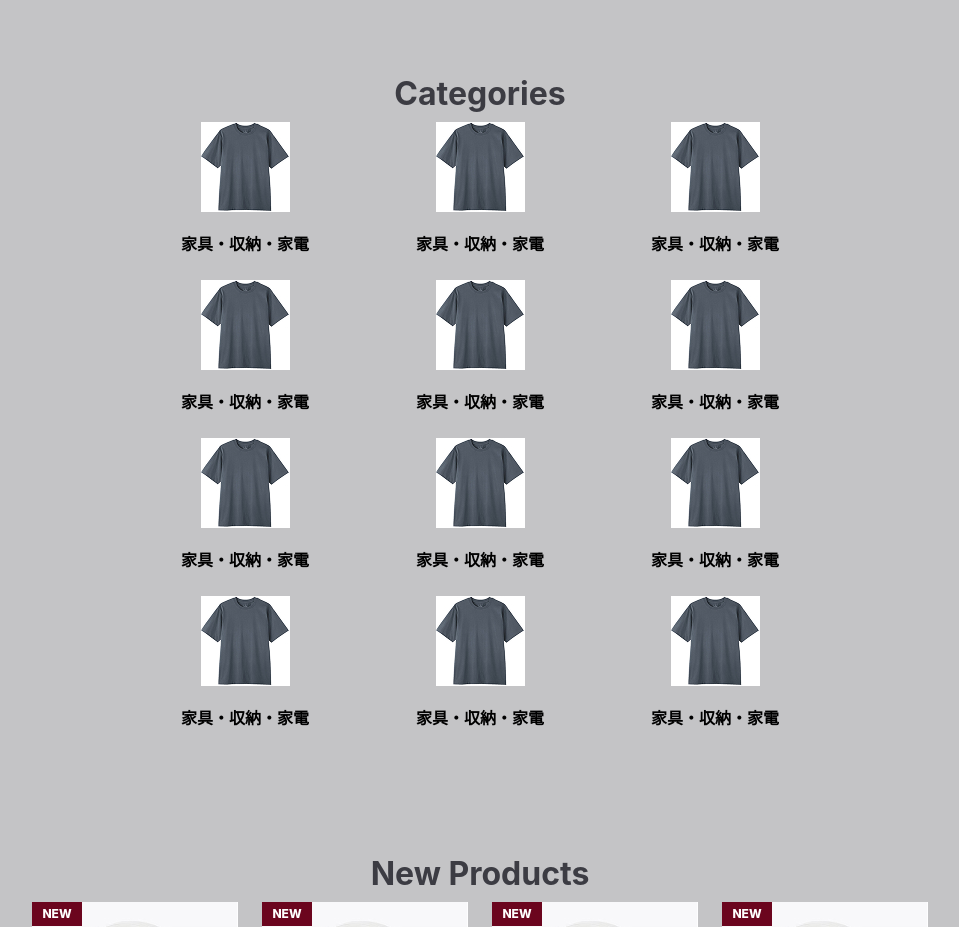
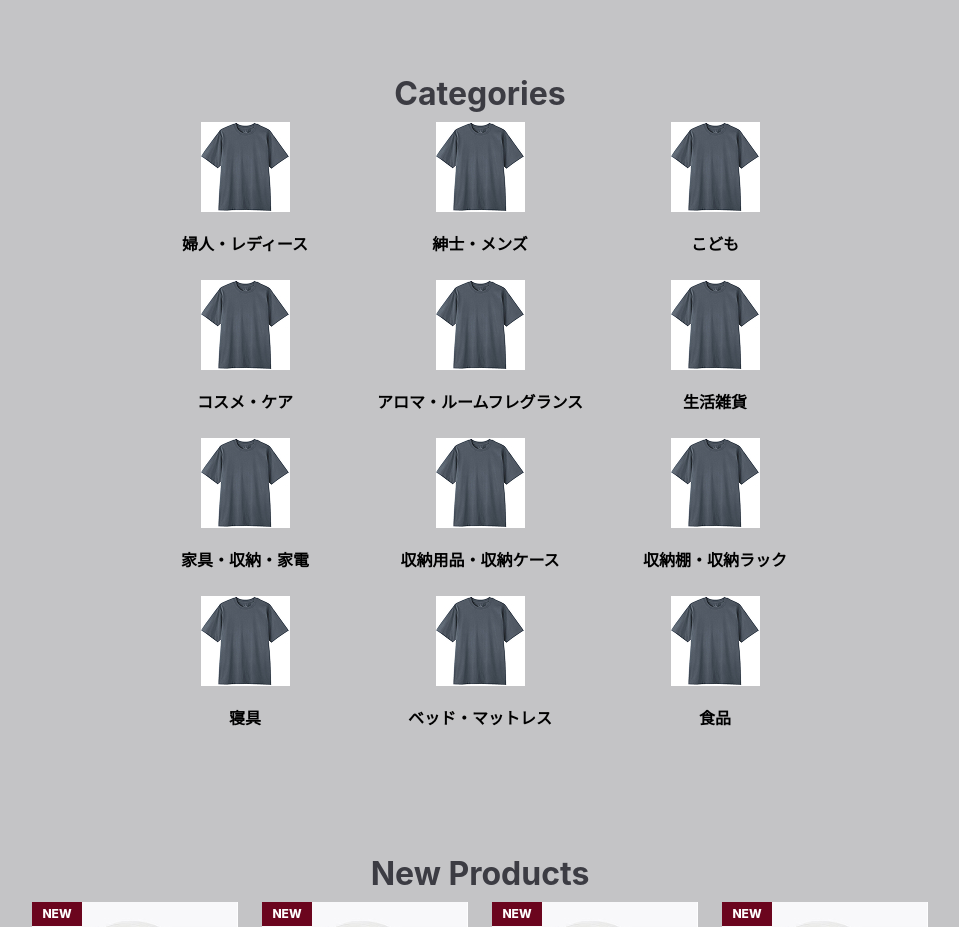
Before and after one commit to Kenta-Asakura/taimatsu-front-end-trial, a React (Vite) app: page / in a window 1280 px wide. Shown: the part 760-1687 px from the top of the page, without its empty margins (160-1119 px from the left). Built offline with nearby package versions, Linux system fonts and the light colour scheme.

Commit message:
feat(layout): add Categories layout component, wire into App.tsx (#14)
Lifts category content (image, alt, label) from a hardcoded single
repeated card into per-instance props, following the same content/
presentation split used elsewhere (page owns content, component stays
presentation-only).

```diff
--- a/src/App.tsx
+++ b/src/App.tsx
@@ -19,6 +19,7 @@ import { Container } from '@/components/ui/Container'
 import { SectionHeader } from '@/components/ui/SectionHeader'
 import { TopBanner } from './components/layout/TopBanner'
 import { AnnouncementList } from './components/layout/AnnouncementList'
+import { Categories, type CategoryEntry } from './components/layout/Categories'
 import { Header } from './components/layout/Header'
 import { StoreSearch } from './components/layout/StoreSearch'
 // import { Chevron } from './components/ui/Chevron'
@@ -27,11 +28,34 @@ import { StoreSearch } from './components/layout/StoreSearch'
 // replaced section-by-section as each one is built.
 
 // Each section repeats its one real card as many times as the design shows
-const CATEGORIES_COUNT = 12
 const NEW_PRODUCTS_COUNT = 6
 const PICKUPS_COUNT = 12
 const BRANDS_COUNT = 4
 const ARTICLES_COUNT = 4
+
+// Same "one real asset repeated" convention as the other placeholder
+// sections below — only the label/alt vary per category for now.
+const CATEGORY_LABELS = [
+  '婦人・レディース',
+  '紳士・メンズ',
+  'こども',
+  'コスメ・ケア',
+  'アロマ・ルームフレグランス',
+  '生活雑貨',
+  '家具・収納・家電',
+  '収納用品・収納ケース',
+  '収納棚・収納ラック',
+  '寝具',
+  'ベッド・マットレス',
+  '食品',
+]
+
+const CATEGORIES: CategoryEntry[] = CATEGORY_LABELS.map((label) => ({
+  imageSrc: categoriesImg,
+  imageSrc2x: categoriesImg2x,
+  imageAlt: label,
+  label,
+}))
 
 // Page IA (top to bottom): Header, Notice, Hero, Categories, New Products,
 // Pickups, Features, Brands, Articles, Store Search, Footer. Sections with
@@ -92,18 +116,7 @@ function App() {
         <section className="pt-(--spacing-section-gap-mobile) pb-(--spacing-section-gap-mobile) md:pt-(--spacing-section-gap-desktop) md:pb-(--spacing-section-gap-desktop)">
           <Container className="flex flex-col gap-3">
             <SectionHeader>Categories</SectionHeader>
-            <div className="flex flex-wrap justify-center gap-(--spacing-card-gap-mobile) md:gap-(--spacing-card-gap-desktop)">
-              {Array.from({ length: CATEGORIES_COUNT }, (_, i) => (
-                <ImageCard
-                  key={i}
-                  variant="categories"
-                  imageSrc={categoriesImg}
-                  imageSrc2x={categoriesImg2x}
-                  imageAlt=""
-                  label="家具・収納・家電"
-                />
-              ))}
-            </div>
+            <Categories entries={CATEGORIES} />
           </Container>
         </section>
 
--- /dev/null
+++ b/src/components/layout/Categories.tsx
@@ -0,0 +1,32 @@
+import { ImageCard } from '@/components/ui/ImageCard'
+
+export type CategoryEntry = {
+  imageSrc: string
+  imageSrc2x?: string
+  imageAlt: string
+  label: string
+}
+
+type CategoriesProps = {
+  entries: CategoryEntry[]
+}
+
+// Content lives with the page (App.tsx), not here — this component stays
+// presentation-only, so a future CMS/Shopify data source only needs to
+// change the caller, not this component.
+export function Categories({ entries }: CategoriesProps) {
+  return (
+    <div className="flex flex-wrap justify-center gap-(--spacing-card-gap-mobile) md:gap-(--spacing-card-gap-desktop)">
+      {entries.map((entry, i) => (
+        <ImageCard
+          key={i}
+          variant="categories"
+          imageSrc={entry.imageSrc}
+          imageSrc2x={entry.imageSrc2x}
+          imageAlt={entry.imageAlt}
+          label={entry.label}
+        />
+      ))}
+    </div>
+  )
+}
```
